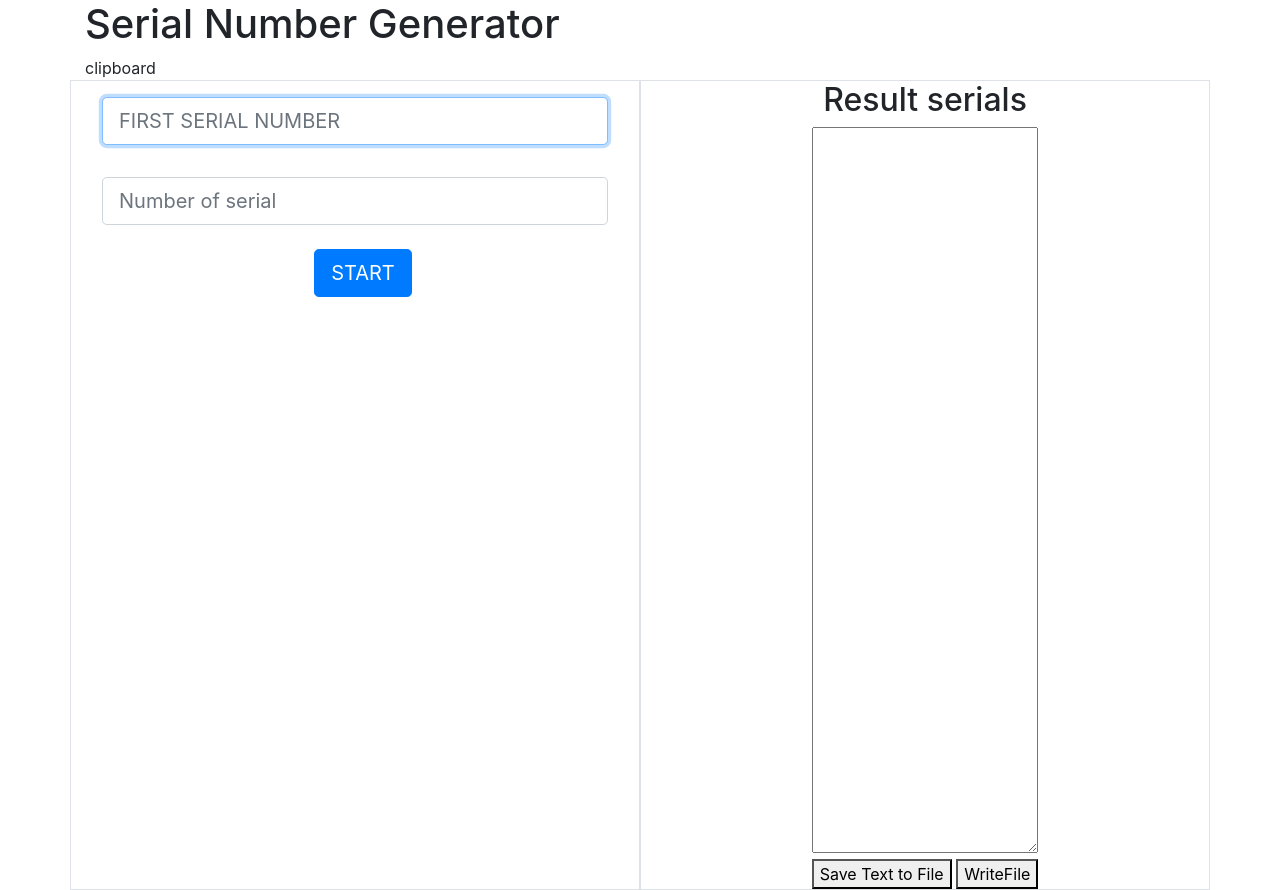
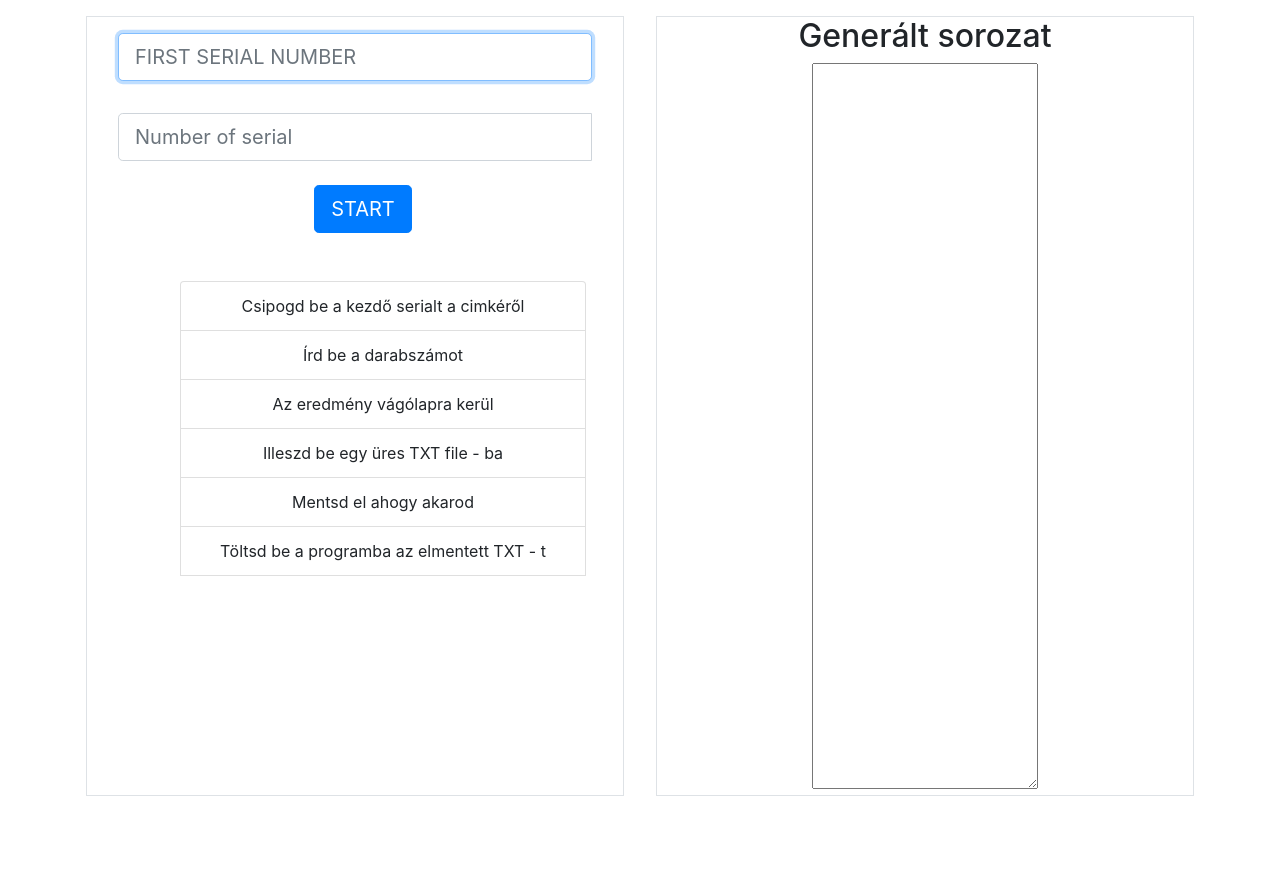
Before and after one commit to vaklarma/generateSerialNumber, a plain HTML site: page index.html in a window 1280 px wide. After the commit the page ends 812 px from the top, so only its background shows below. Drawn offline with nearby package versions, Linux system fonts and the light colour scheme.

Commit message:
(add) It is first useful version

```diff
--- a/generateSerialNumber.js
+++ b/generateSerialNumber.js
@@ -31,7 +31,7 @@ function generateSerialNumbers(param, numberOfSerial) {
     let lineNumber;
     console.log(maximumNumberOfSerial);
     if (numberOfSerial < maximumNumberOfSerial) {
-
+        document.getElementById("numberOfSerial").classList.add("is-valid");
         document.getElementById('generatedSerials').innerHTML = '';
         for (let i = 0; i < numberOfSerial; i++) {
             generatedSerial = numberSection + lastAlphabeticCaracter;
@@ -63,6 +63,4 @@ lineNumber = i+1;
         document.getElementById("serialNumber").select();
         return false;
     }
-
-
 }
--- a/index.html
+++ b/index.html
@@ -14,10 +14,10 @@
 </head>
 <body>
 <div class="container">
-    <h1>Serial Number Generator</h1>
-    <div id="filnameFromClipboard">clipboard</div>
+    <!--<h1 class="text-center">Serial Number Generator</h1>-->
+
     <div class="row text-center">
-        <div class="col border">
+        <div class="col border m-3">
 
             <div class="input-group input-group-lg">
 
@@ -38,6 +38,9 @@
                        class="form-control m-3"
                        aria-label="Sizing example input"
                        aria-describedby="inputGroup-sizing-lg">
+                <div class="invalid-feedback">
+                 Nekem ez soknak tűnik !!
+                </div>
             </div>
             <div class="col m-2">
                 <button onclick="generateSerialNumbers(document.getElementById('firstSerialNumber').value,
@@ -48,12 +51,23 @@
 
                     START
                 </button>
+                <div class="col mt-5">
+                    <ol class="">
+                        <li class="listItem">Csipogd be a kezdő serialt a cimkéről</li>
+                        <li class="listItem">Írd be a darabszámot</li>
+                        <li class="listItem">Az eredmény vágólapra kerül</li>
+                        <li class="listItem">Illeszd be egy üres TXT file - ba</li>
+                        <li class="listItem">Mentsd el ahogy akarod</li>
+                        <li class="listItem">Töltsd be a programba az elmentett TXT - t</li>
+                    </ol>
+                </div>
+
             </div>
 
         </div>
 
-        <div class="col border text-center">
-            <h2>Result serials</h2>
+        <div class="col border m-3 text-center">
+            <h2>Generált sorozat</h2>
 
             <!--<div class="editable" contenteditable="true" id="generatedSerials">This is the first line.<br>-->
                 <!--See, how the text fits here, also if<br>there is a <strong>linebreak</strong> at the end?-->
@@ -66,8 +80,8 @@
             <div class="mx-auto">
             <textarea id="generatedSerials" rows="30"></textarea>
             </div>
-            <button onclick="saveTextAsFile()">Save Text to File</button>
-            <button onclick="WriteFile()">WriteFile</button>
+            <!--<button onclick="saveTextAsFile()">Save Text to File</button>-->
+            <!--<button onclick="WriteFile()">WriteFile</button>-->
 
 
         </div>
--- a/style.css
+++ b/style.css
@@ -11,3 +11,22 @@ div.editable {
 strong {
     font-weight: bold;
 }
+
+
+element.style {
+}
+.listItem:first-child {
+    border-top-left-radius: .25rem;
+    border-top-right-radius: .25rem;
+}
+ol{
+    list-style-type: lower-latin;
+}
+.listItem {
+    position: relative;
+    display: block;
+    padding: .75rem 1.25rem;
+    margin-bottom: -1px;
+    background-color: #fff;
+    border: 1px solid rgba(0,0,0,.125);
+}
```
